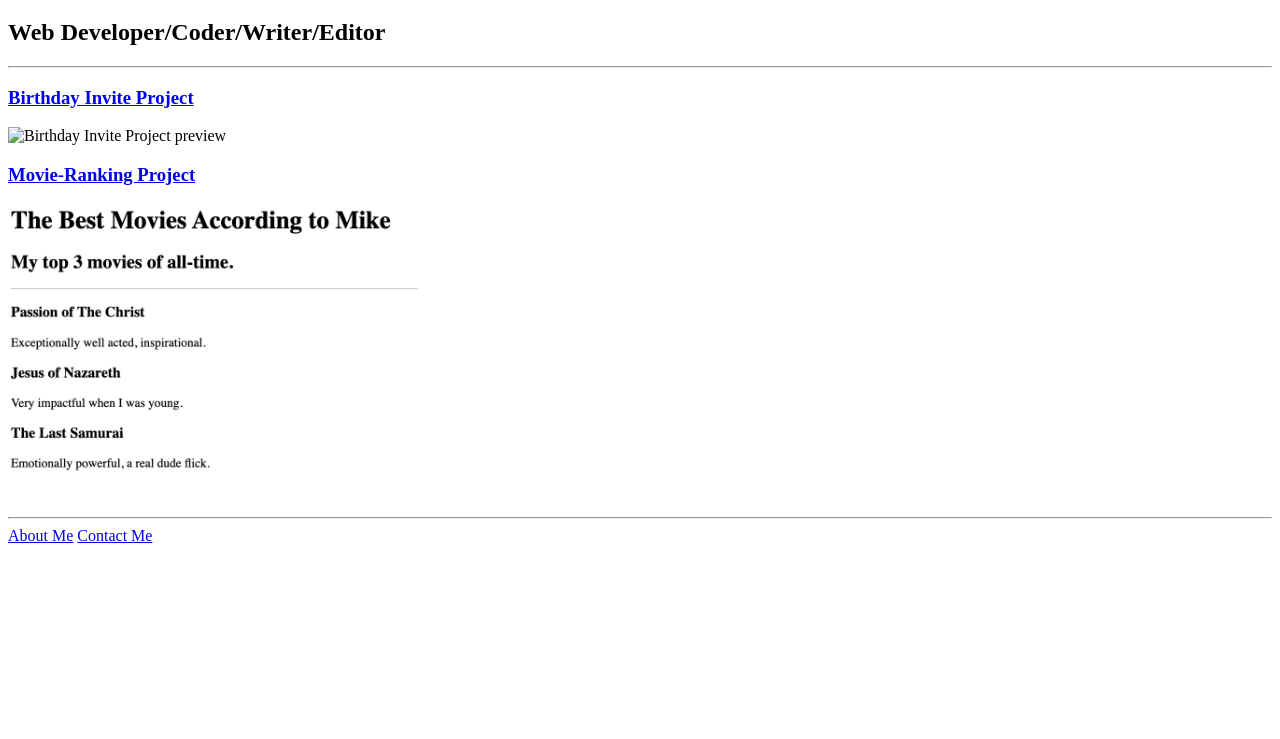
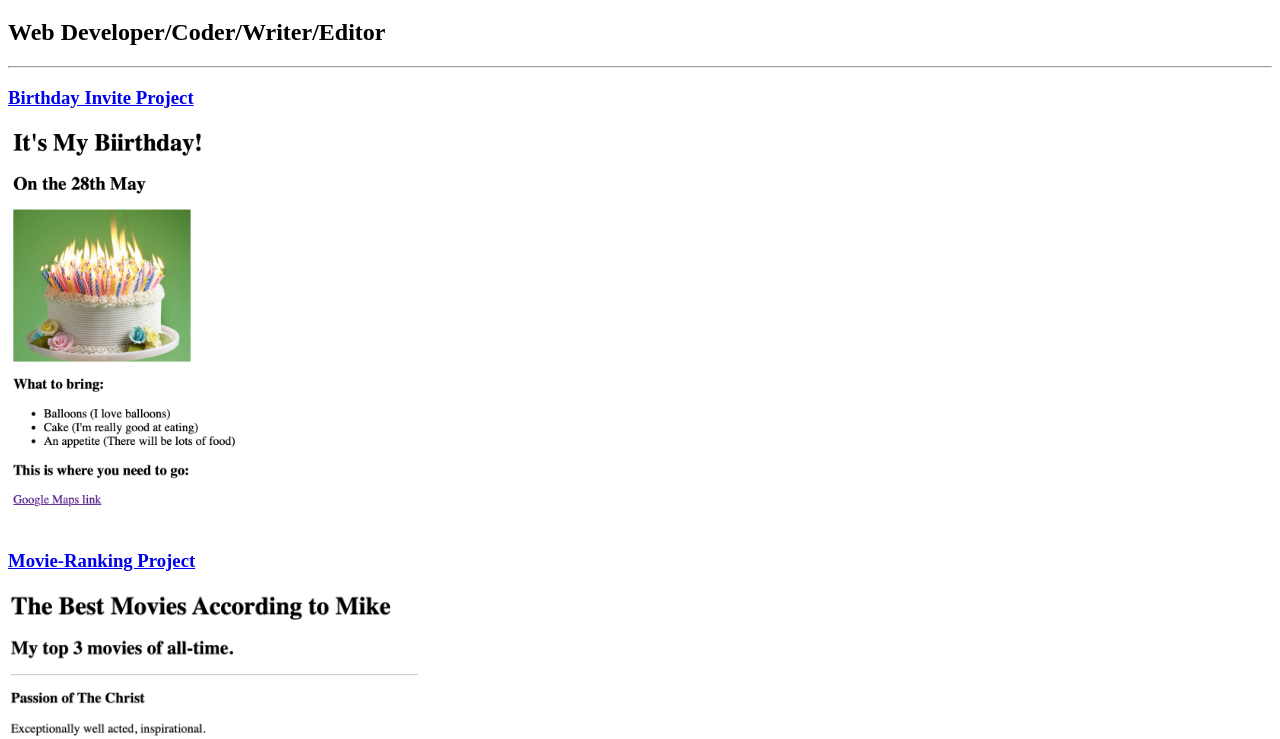
Before and after one commit to Goodcommerce/html-portfolio, a plain HTML site: page index.html in a window 1280 px wide. Shown: the part 61-800 px from the top of the page. Drawn offline with Linux system fonts and the light colour scheme.

Commit message:
Update index.html
added dashes to the code re mikes birthday invite png

```diff
--- a/index.html
+++ b/index.html
@@ -11,7 +11,7 @@
   <h2>Web Developer/Coder/Writer/Editor</h2>
   <hr />
  <h3><a href="./public/birthday-invite.html">Birthday Invite Project</a></h3>
- <img src="./assets/images/mikes birthday invite.png" height="400" alt="Birthday Invite Project preview" />
+ <img src="./assets/images/mikes-birthday-invite.png" height="400" alt="Birthday Invite Project preview" />
  <h3><a href="./public/movie-ranking.html">Movie-Ranking Project</a></h3>
  <img src="./assets/images/movie-ranking.png" height="300" alt="Movie-Ranking Project preview" />
   <hr />
```
